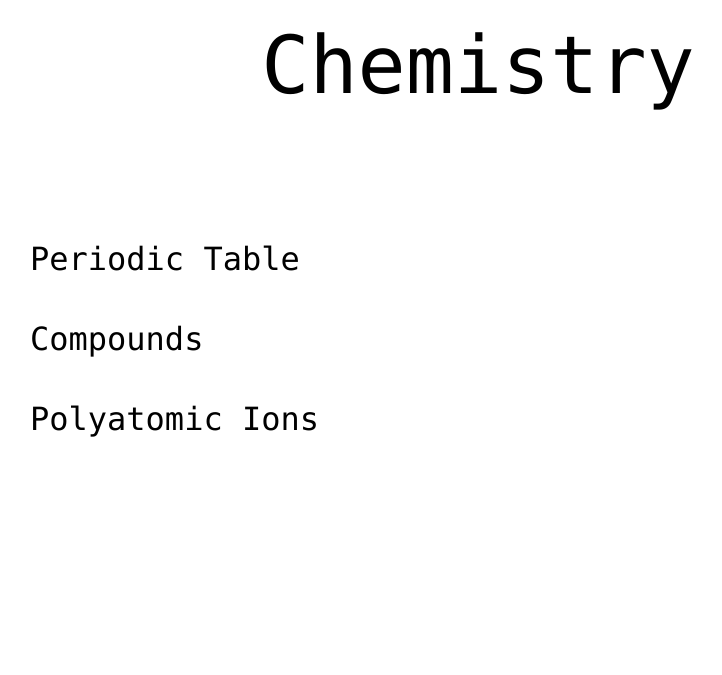
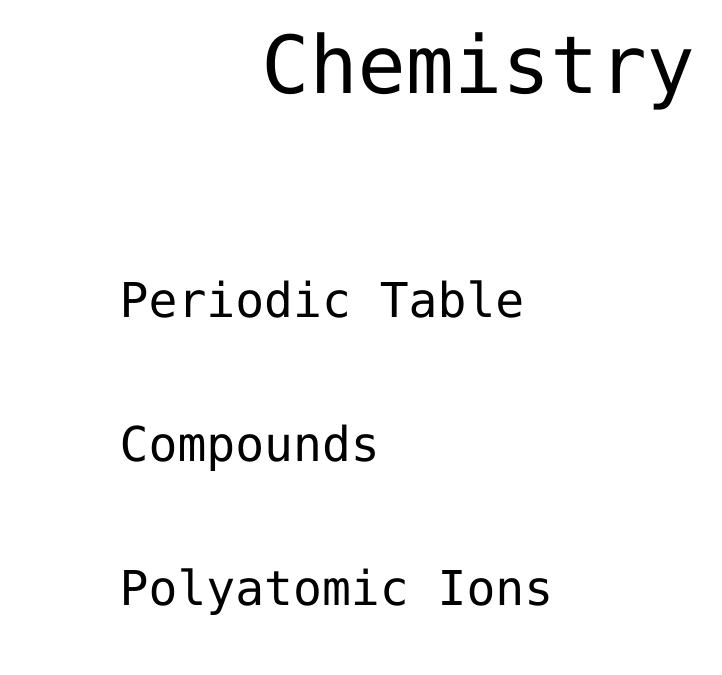
Before and after one commit to vishalsund/ScienceResourcesApp, a plain HTML site: page chemistry/home.html in a window 1280 px wide. Shown: the whole page, without its empty margins (162-884 px from the left). Drawn offline with Linux system fonts and the light colour scheme.

Commit message:
Made section home-page look good

```diff
--- a/chemistry/home.html
+++ b/chemistry/home.html
@@ -12,8 +12,14 @@
     <div id="home-button"></div>
     <div id="title">Chemistry</div>
     <div id="section-container">
-        <div id="section1" class="section">Periodic Table</div>
-        <div id="section2" class="section">Compounds</div>
+        <div id="section1" class="section">
+            <div class="icon"></div>
+            <div class="section-title">Periodic Table</div>
+        </div>
+        <div id="section2" class="section">
+            <div class="icon"></div>
+            <div class="section-title">Compounds</div>
+        </div>
         <div id="section3" class="section">
             <div class="icon"></div>
             <div class="section-title">Polyatomic Ions</div>
--- a/scss/section-home-page.scss
+++ b/scss/section-home-page.scss
@@ -21,16 +21,26 @@ body {
 .section {
     font-size: 300%;
     width: 100%;
-    height: 10vh;
+    height: 15vh;
 
-    border-radius: 25%;
+    border-radius: 2vh;
 
-    transition: all 1s;
+    margin-bottom: 3vh;
+
+    transition: all .5s;
     &:hover {
-        transform: scale(1.1);
+        transform: scale(1.03);
+        background-color: rgba(163, 163, 163, 0.5);
     }
+
+    // justify-content: center;
+    display: flex;
+    align-items: center;
 }
 
 .section-title {
-
+    position: absolute;
+    left: 10%;
+    flex: 1;
+    // text-align: center;
 }
```
Also changed, not shown: css/section-home-page.css, 1 other file.
